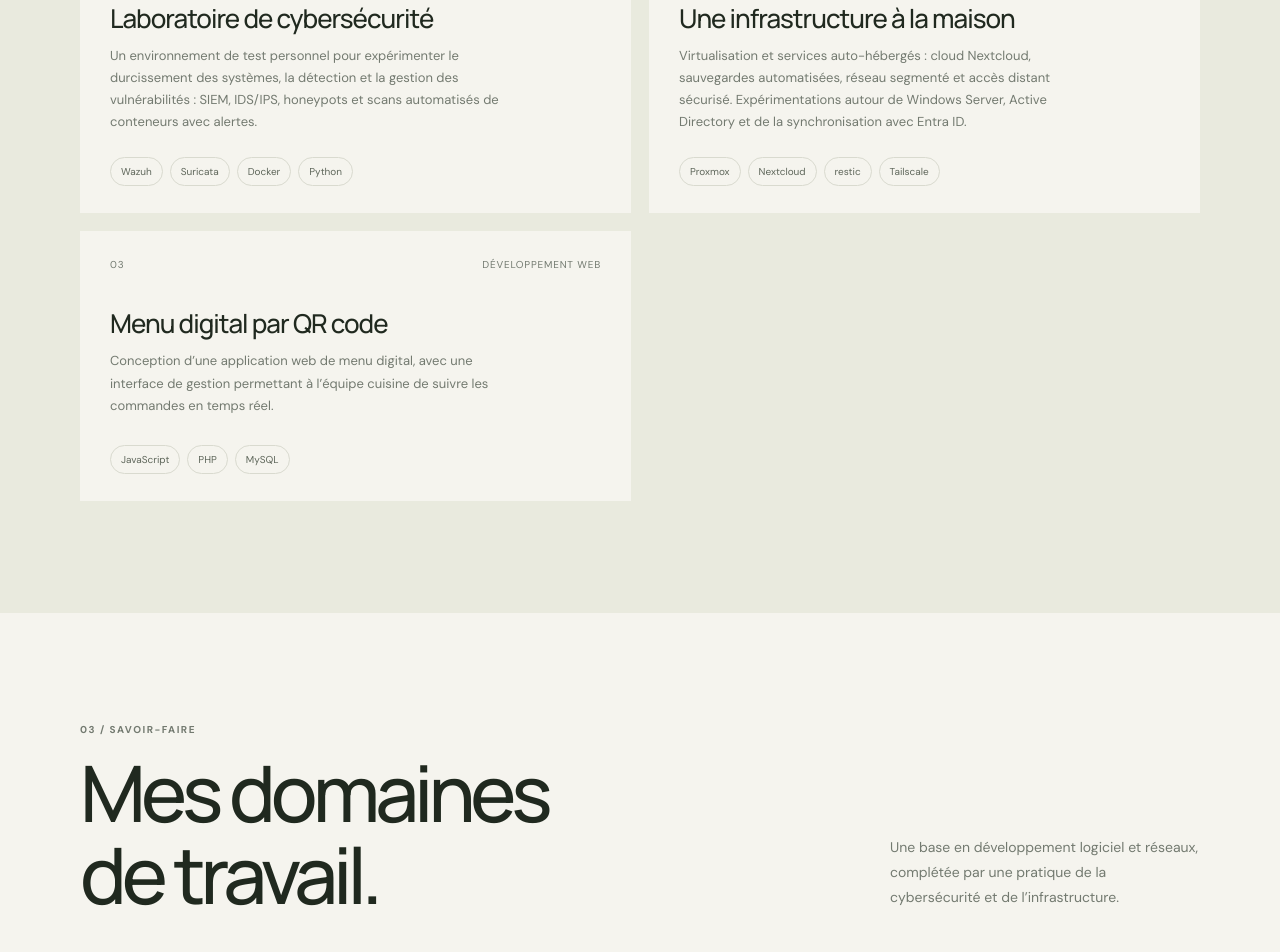
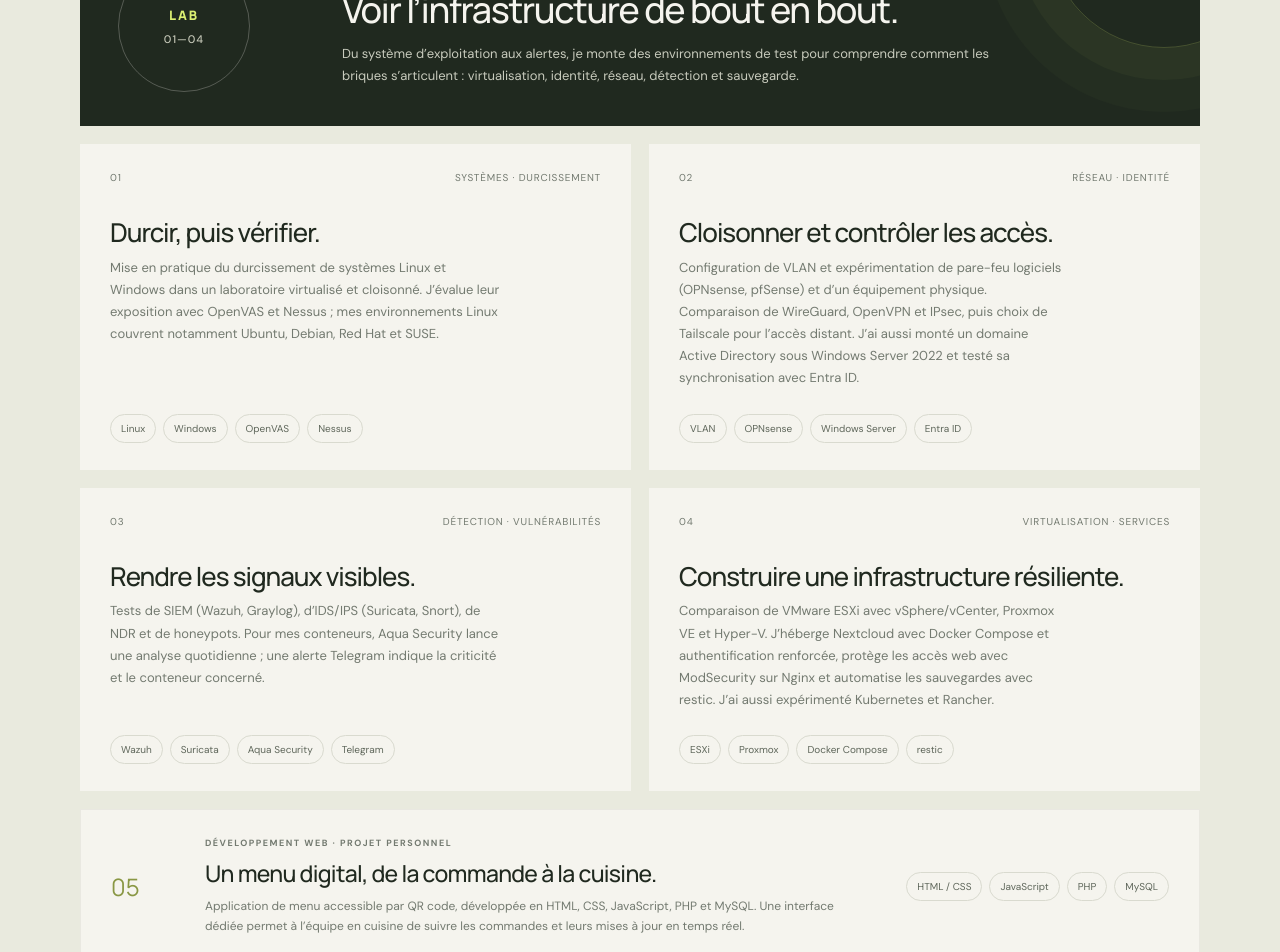
Before and after one commit to Enzolus/Portfolio, a Next.js app: page / in a window 1280 px wide. Shown: the part 2240-3192 px from the top of the page. Built offline with nearby package versions, Linux system fonts and the light colour scheme.

Commit message:
Enrichir les projets de cybersécurité et le PDF

```diff
--- a/src/app/page.tsx
+++ b/src/app/page.tsx
@@ -22,31 +22,45 @@ const experiences = [
 const projects = [
   {
     number: "01",
-    category: "Sécurité · Détection",
-    title: "Laboratoire de cybersécurité",
-    text: "Un environnement de test personnel pour expérimenter le durcissement des systèmes, la détection et la gestion des vulnérabilités : SIEM, IDS/IPS, honeypots et scans automatisés de conteneurs avec alertes.",
-    tags: ["Wazuh", "Suricata", "Docker", "Python"],
+    category: "SYSTÈMES · DURCISSEMENT",
+    title: "Durcir, puis vérifier.",
+    text: "Mise en pratique du durcissement de systèmes Linux et Windows dans un laboratoire virtualisé et cloisonné. J’évalue leur exposition avec OpenVAS et Nessus ; mes environnements Linux couvrent notamment Ubuntu, Debian, Red Hat et SUSE.",
+    tags: ["Linux", "Windows", "OpenVAS", "Nessus"],
   },
   {
     number: "02",
-    category: "Infrastructure · Cloud privé",
-    title: "Une infrastructure à la maison",
-    text: "Virtualisation et services auto-hébergés : cloud Nextcloud, sauvegardes automatisées, réseau segmenté et accès distant sécurisé. Expérimentations autour de Windows Server, Active Directory et de la synchronisation avec Entra ID.",
-    tags: ["Proxmox", "Nextcloud", "restic", "Tailscale"],
+    category: "RÉSEAU · IDENTITÉ",
+    title: "Cloisonner et contrôler les accès.",
+    text: "Configuration de VLAN et expérimentation de pare-feu logiciels (OPNsense, pfSense) et d’un équipement physique. Comparaison de WireGuard, OpenVPN et IPsec, puis choix de Tailscale pour l’accès distant. J’ai aussi monté un domaine Active Directory sous Windows Server 2022 et testé sa synchronisation avec Entra ID.",
+    tags: ["VLAN", "OPNsense", "Windows Server", "Entra ID"],
   },
   {
     number: "03",
-    category: "Développement web",
-    title: "Menu digital par QR code",
-    text: "Conception d’une application web de menu digital, avec une interface de gestion permettant à l’équipe cuisine de suivre les commandes en temps réel.",
-    tags: ["JavaScript", "PHP", "MySQL"],
+    category: "DÉTECTION · VULNÉRABILITÉS",
+    title: "Rendre les signaux visibles.",
+    text: "Tests de SIEM (Wazuh, Graylog), d’IDS/IPS (Suricata, Snort), de NDR et de honeypots. Pour mes conteneurs, Aqua Security lance une analyse quotidienne ; une alerte Telegram indique la criticité et le conteneur concerné.",
+    tags: ["Wazuh", "Suricata", "Aqua Security", "Telegram"],
+  },
+  {
+    number: "04",
+    category: "VIRTUALISATION · SERVICES",
+    title: "Construire une infrastructure résiliente.",
+    text: "Comparaison de VMware ESXi avec vSphere/vCenter, Proxmox VE et Hyper-V. J’héberge Nextcloud avec Docker Compose et authentification renforcée, protège les accès web avec ModSecurity sur Nginx et automatise les sauvegardes avec restic. J’ai aussi expérimenté Kubernetes et Rancher.",
+    tags: ["ESXi", "Proxmox", "Docker Compose", "restic"],
   },
 ];
 
+const webProject = {
+  category: "DÉVELOPPEMENT WEB · PROJET PERSONNEL",
+  title: "Un menu digital, de la commande à la cuisine.",
+  text: "Application de menu accessible par QR code, développée en HTML, CSS, JavaScript, PHP et MySQL. Une interface dédiée permet à l’équipe en cuisine de suivre les commandes et leurs mises à jour en temps réel.",
+  tags: ["HTML / CSS", "JavaScript", "PHP", "MySQL"],
+};
+
 const expertise = [
   { title: "Logiciel embarqué", text: "C++, Qt, Linux embarqué, Yocto, U-Boot, communication réseau TCP/UDP, MQTT et ZeroMQ." },
-  { title: "Cybersécurité", text: "Gestion CVE, scans de vulnérabilités, SIEM, IDS/IPS, WAF, contrôle d’accès et sécurité applicative." },
-  { title: "Infrastructure", text: "Linux et Windows Server, Docker, Kubernetes, virtualisation, segmentation réseau, Terraform et Ansible." },
+  { title: "Cybersécurité", text: "Durcissement Linux/Windows, gestion CVE, OpenVAS/Nessus, SIEM, IDS/IPS, WAF et contrôle d’accès." },
+  { title: "Infrastructure", text: "Windows Server 2022, Active Directory, Entra ID, Linux (Ubuntu, Debian, Red Hat, SUSE), virtualisation et conteneurs." },
   { title: "Développement", text: "C#/.NET, React, Python, Bash, JavaScript, PHP/MySQL et outils de reporting." },
 ];
 
@@ -74,7 +88,28 @@ export default function Home() {
       <div className="experience-list">{experiences.map((item) => <article className="experience" key={item.company}><p className="period">{item.period}</p><div><h3>{item.role}</h3><p className="company">{item.company}</p></div><p className="experience-text">{item.text}</p><span className="arrow" aria-hidden="true">↗</span></article>)}</div>
     </section>
 
-    <section className="projects-band" id="projets"><div className="shell section"><div className="section-heading"><div><p className="eyebrow">02 / PROJETS PERSONNELS</p><h2>Apprendre en<br />construisant.</h2></div><p className="section-aside">Mes projets prolongent mon travail : expérimenter les technologies, relier les systèmes entre eux et documenter ce qui fonctionne.</p></div><div className="project-grid">{projects.map((project) => <article className="project-card" key={project.number}><div className="project-top"><span>{project.number}</span><span>{project.category}</span></div><h3>{project.title}</h3><p>{project.text}</p><div className="tags">{project.tags.map((tag) => <span key={tag}>{tag}</span>)}</div></article>)}</div></div></section>
+    <section className="projects-band" id="projets">
+      <div className="shell section">
+        <div className="section-heading">
+          <div><p className="eyebrow">02 / PROJETS PERSONNELS</p><h2>Apprendre en<br />construisant.</h2></div>
+          <p className="section-aside">Un laboratoire personnel pour tester les systèmes, le réseau et la sécurité dans des environnements virtualisés, puis transformer ces essais en services concrets.</p>
+        </div>
+        <div className="lab-intro">
+          <div className="lab-intro-mark"><span>LAB</span><strong>01—04</strong></div>
+          <div><p className="eyebrow">LABORATOIRE INFRASTRUCTURE & CYBERSÉCURITÉ</p><h3>Voir l’infrastructure de bout en bout.</h3><p>Du système d’exploitation aux alertes, je monte des environnements de test pour comprendre comment les briques s’articulent : virtualisation, identité, réseau, détection et sauvegarde.</p></div>
+        </div>
+        <div className="project-grid">{projects.map((project) => <article className="project-card" key={project.number}>
+          <div className="project-top"><span>{project.number}</span><span>{project.category}</span></div>
+          <h3>{project.title}</h3><p>{project.text}</p>
+          <div className="tags">{project.tags.map((tag) => <span key={tag}>{tag}</span>)}</div>
+        </article>)}</div>
+        <article className="web-project">
+          <div className="web-project-number">05</div>
+          <div className="web-project-copy"><p className="eyebrow">{webProject.category}</p><h3>{webProject.title}</h3><p>{webProject.text}</p></div>
+          <div className="tags">{webProject.tags.map((tag) => <span key={tag}>{tag}</span>)}</div>
+        </article>
+      </div>
+    </section>
 
     <section className="section shell skills-section" id="competences">
       <div className="section-heading"><div><p className="eyebrow">03 / SAVOIR-FAIRE</p><h2>Mes domaines<br />de travail.</h2></div><p className="section-aside">Une base en développement logiciel et réseaux, complétée par une pratique de la cybersécurité et de l’infrastructure.</p></div>
--- /dev/null
+++ b/src/app/projects.css
@@ -0,0 +1,29 @@
+.lab-intro{display:grid;grid-template-columns:190px 1fr;gap:34px;align-items:center;background:var(--ink);color:var(--paper);padding:34px 38px;margin-bottom:18px;position:relative;overflow:hidden}
+.lab-intro:after{content:"";position:absolute;width:230px;height:230px;border:1px solid rgba(219,239,114,.2);border-radius:50%;right:-80px;top:-110px;box-shadow:0 0 0 32px rgba(219,239,114,.035),0 0 0 64px rgba(219,239,114,.025)}
+.lab-intro-mark{display:flex;flex-direction:column;justify-content:center;align-items:center;width:132px;height:132px;border:1px solid rgba(245,244,238,.25);border-radius:50%;position:relative;z-index:1}
+.lab-intro-mark span{font-family:'Manrope',sans-serif;font-size:13px;font-weight:800;letter-spacing:2px;color:var(--accent)}
+.lab-intro-mark strong{font-size:11px;font-weight:500;letter-spacing:1px;color:#c4c7b7;margin-top:8px}
+.lab-intro .eyebrow{color:#b7bcaa;margin:0 0 12px}
+.lab-intro h3{font-family:'Manrope',sans-serif;font-size:clamp(25px,3vw,36px);font-weight:500;letter-spacing:-1.4px;line-height:1.15;margin:0 0 12px;max-width:680px}
+.lab-intro>div:last-child>p:last-child{font-size:13px;line-height:1.75;color:#c8cbbd;margin:0;max-width:680px}
+.project-card{min-height:310px}
+.project-card h3{line-height:1.15;margin-top:30px}
+.project-card>p{max-width:440px}
+.tags{flex-wrap:wrap}
+.web-project{display:grid;grid-template-columns:74px 1fr auto;gap:20px;align-items:center;background:var(--paper);padding:27px 30px;margin-top:18px;border:1px solid rgba(32,41,31,.06)}
+.web-project-number{font-family:'Manrope',sans-serif;font-size:24px;color:#899744}
+.web-project-copy .eyebrow{margin:0 0 8px;font-size:9px}
+.web-project-copy h3{font-family:'Manrope',sans-serif;font-size:23px;font-weight:500;letter-spacing:-.7px;margin:0 0 7px}
+.web-project-copy>p:last-child{font-size:12px;line-height:1.7;color:var(--muted);max-width:640px;margin:0}
+.web-project .tags{margin:0;padding:0;max-width:280px}
+@media(max-width:700px){
+  .lab-intro{grid-template-columns:1fr;gap:24px;padding:26px 23px}
+  .lab-intro-mark{width:84px;height:84px}
+  .lab-intro h3{font-size:27px}
+  .project-card{min-height:285px}
+  .project-card h3{margin-top:26px}
+  .web-project{grid-template-columns:42px 1fr;gap:12px;padding:22px}
+  .web-project-number{font-size:18px;align-self:start}
+  .web-project-copy h3{font-size:21px}
+  .web-project .tags{grid-column:2;max-width:none;margin-top:3px}
+}
```
Also changed, not shown: src/app/globals.css, 1 other file (tests, documents, lock files or other folders).
